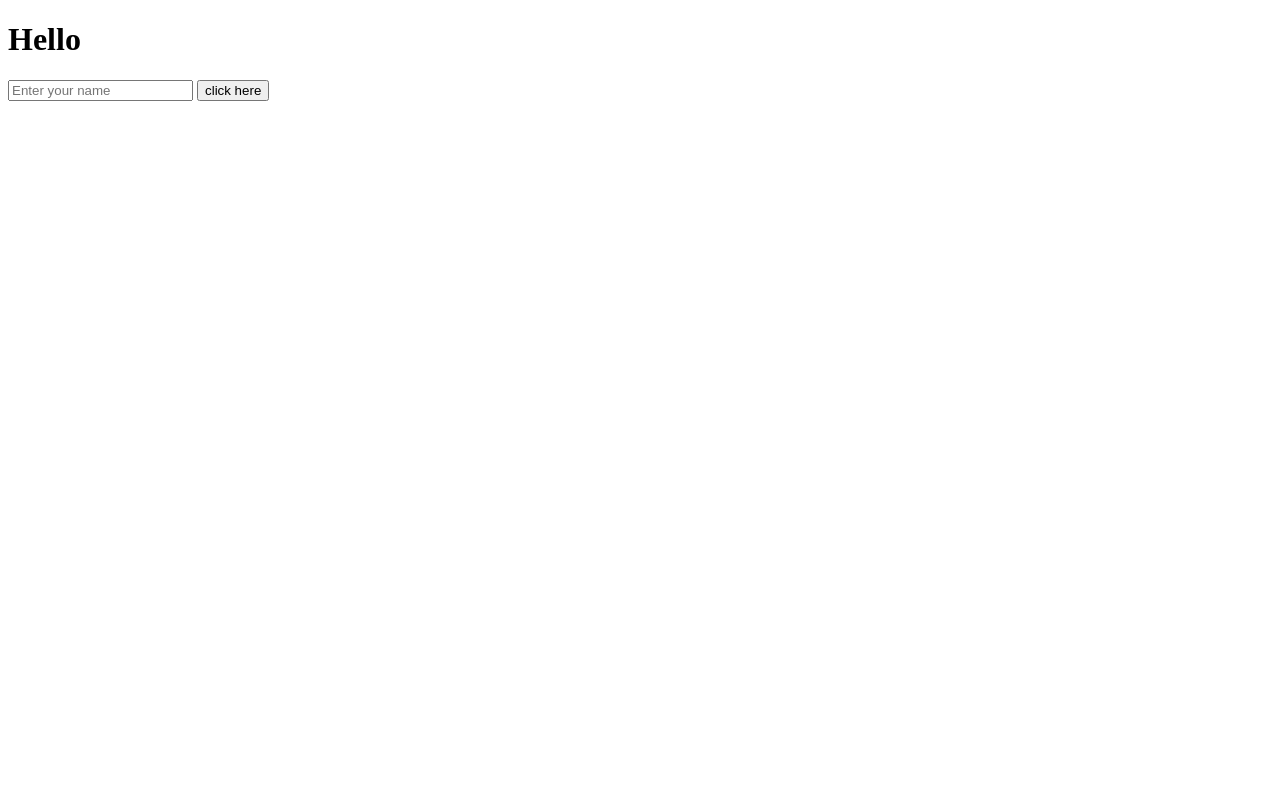
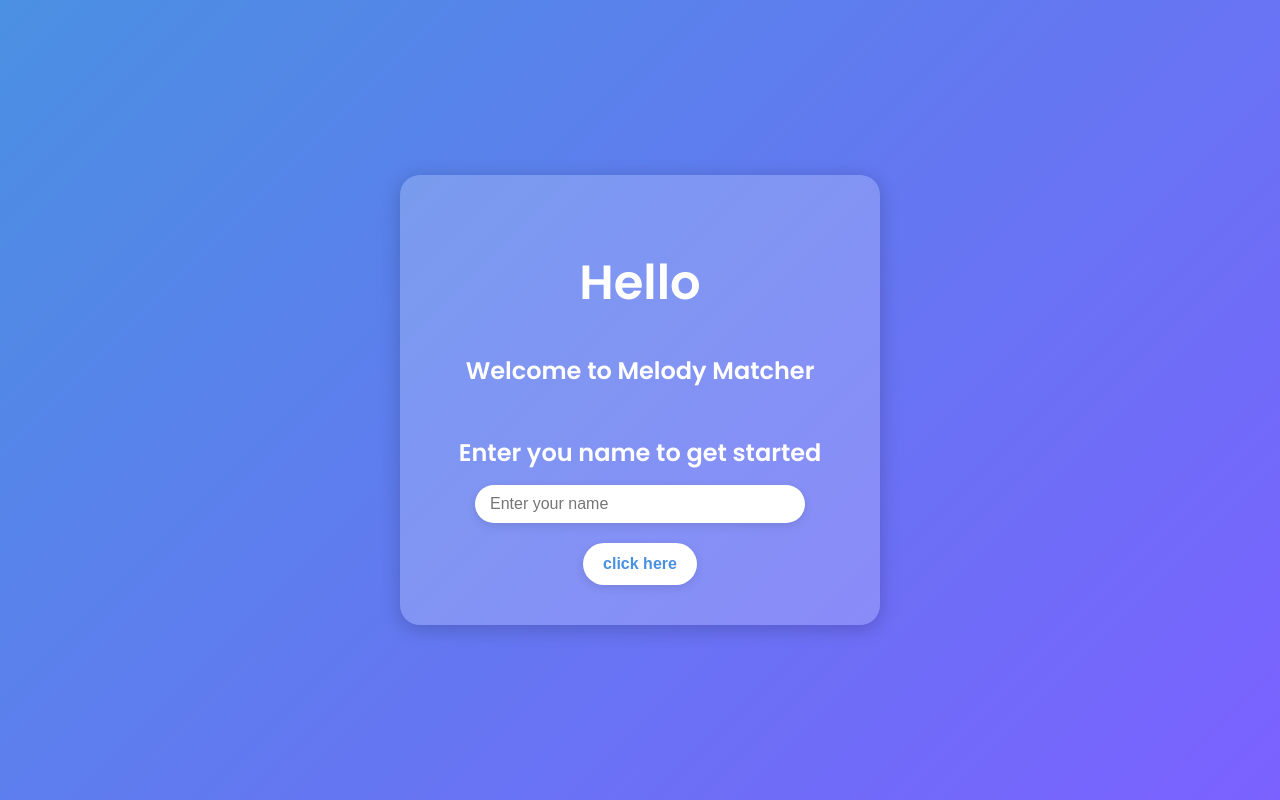
Before and after one commit to rudranshyt/melody-matcher-js-edition, a plain HTML site: page index.html in a window 1280 px wide. Drawn offline with Linux system fonts and the light colour scheme.

Commit message:
Added styles

```diff
--- a/index.html
+++ b/index.html
@@ -1,14 +1,20 @@
 <!DOCTYPE html>
 <html lang="en">
+
 <head>
     <meta charset="UTF-8">
     <meta name="viewport" content="width=device-width, initial-scale=1.0">
     <title>Melody Matcher</title>
+    <link rel="icon" href="/icon.png" type="image/png">
     <link rel="stylesheet" href="styles/styles.css">
+    <link href="https://fonts.googleapis.com/css2?family=Poppins:wght@400;600&display=swap" rel="stylesheet">
 </head>
+
 <body>
     <div class="main">
         <h1>Hello</h1>
+        <h3>Welcome to Melody Matcher</h3>
+        <h4>Enter you name to get started</h4>
         <input type="text" placeholder="Enter your name" id="getUsername"></input>
         <button onclick="getUserInput()">click here</button>
     </div>
--- /dev/null
+++ b/styles/criteria.css
@@ -0,0 +1,112 @@
+body {
+  background: linear-gradient(135deg, #4A90E2, #7B61FF);
+  height: 100vh;
+  margin: 0;
+  display: flex;
+  justify-content: center;
+  align-items: center;
+  color: white;
+  font-family: 'Poppins', sans-serif;
+  text-align: center;
+}
+
+h1 {
+  font-size: 2.5rem;
+  margin-bottom: 20px;
+  color: #ffffff;
+  text-shadow: 0px 3px 6px rgba(0, 0, 0, 0.4);
+}
+
+.box {
+  background: rgba(255, 255, 255, 0.2);
+  border-radius: 15px;
+  padding: 30px;
+  box-shadow: 0px 4px 20px rgba(0, 0, 0, 0.1);
+  max-width: 400px;
+  width: 100%;
+  display: flex;
+  flex-direction: column;
+  align-items: center;
+}
+
+.options {
+  margin: 20px 0;
+}
+
+label {
+  display: block;
+  font-size: 1rem;
+  margin-bottom: 10px;
+  color: #ffffff;
+  text-shadow: 0px 2px 4px rgba(0, 0, 0, 0.3);
+}
+
+select {
+  padding: 10px 15px;
+  border: none;
+  border-radius: 25px;
+  font-size: 1rem;
+  outline: none;
+  width: 100%;
+  box-shadow: 0px 3px 10px rgba(0, 0, 0, 0.1);
+}
+
+input[type="email"] {
+  padding: 10px 15px;
+  border: none;
+  border-radius: 25px;
+  width: 100%;
+  margin-bottom: 20px;
+  font-size: 1rem;
+  outline: none;
+  box-shadow: 0px 3px 10px rgba(0, 0, 0, 0.1);
+}
+
+button {
+  padding: 12px 20px;
+  border: none;
+  border-radius: 25px;
+  background: #ffffff;
+  color: #4A90E2;
+  font-size: 1rem;
+  font-weight: bold;
+  cursor: pointer;
+  transition: all 0.3s ease;
+  box-shadow: 0px 3px 10px rgba(0, 0, 0, 0.1);
+  width: 100%;
+}
+
+button:hover {
+  background: #7B61FF;
+  color: white;
+  transform: scale(1.05);
+}
+
+@media (max-width: 600px) {
+  h1 {
+    font-size: 1.8rem;
+    margin-bottom: 15px;
+  }
+
+  .box {
+    padding: 20px;
+    max-width: 250px;
+    width: 90%;
+  }
+
+  label {
+    font-size: 0.9rem;
+    margin-bottom: 8px;
+  }
+
+  select,
+  input[type="email"] {
+    padding: 8px 12px;
+    font-size: 0.9rem;
+  }
+
+  button {
+    padding: 10px 15px;
+    font-size: 0.9rem;
+  }
+}
--- a/styles/styles.css
+++ b/styles/styles.css
@@ -0,0 +1,90 @@
+body {
+    background: linear-gradient(135deg, #4A90E2, #7B61FF);
+    height: 100vh;
+    margin: 0;
+    display: flex;
+    justify-content: center;
+    align-items: center;
+    color: white;
+    font-family: 'Poppins', sans-serif;
+    text-align: center;
+}
+
+.main {
+    display: flex;
+    flex-direction: column;
+    align-items: center;
+    justify-content: center;
+    background: rgba(255, 255, 255, 0.2);
+    border-radius: 20px;
+    padding: 40px;
+    box-shadow: 0px 4px 20px rgba(0, 0, 0, 0.2);
+    max-width: 400px;
+    width: 90%;
+}
+
+h1 {
+    font-size: 3rem;
+    margin-bottom: 10px;
+    color: #ffffff;
+}
+
+h3,
+h4 {
+    font-size: 1.5rem;
+    margin-bottom: 15px;
+    color: #ffffff;
+}
+
+input[type="text"] {
+    padding: 10px 15px;
+    border: none;
+    border-radius: 25px;
+    width: 80%;
+    max-width: 300px;
+    margin-bottom: 20px;
+    font-size: 1rem;
+    outline: none;
+    box-shadow: 0px 3px 10px rgba(0, 0, 0, 0.1);
+}
+
+button {
+    padding: 12px 20px;
+    border: none;
+    border-radius: 25px;
+    background: #ffffff;
+    color: #4A90E2;
+    font-size: 1rem;
+    font-weight: bold;
+    cursor: pointer;
+    transition: all 0.3s ease;
+    box-shadow: 0px 3px 10px rgba(0, 0, 0, 0.1);
+}
+
+button:hover {
+    background: #7B61FF;
+    color: white;
+    transform: scale(1.05);
+}
+
+@media(max-width:600px) {
+    .main {
+        max-width: 150px;
+        height: 60vh;
+    }
+
+    h1 {
+        font-size: 1.5rem;
+        margin-bottom: 5px;
+    }
+
+    h3,
+    h4 {
+        font-size: 1rem;
+        margin-bottom: 15px;
+        color: #ffffff;
+    }
+    input[type="text"],button{
+        font-size: 0.7rem;
+    }
+}
```
Also changed, not shown: templates/criteria.html (+3 -1 lines), icon.png (added).
